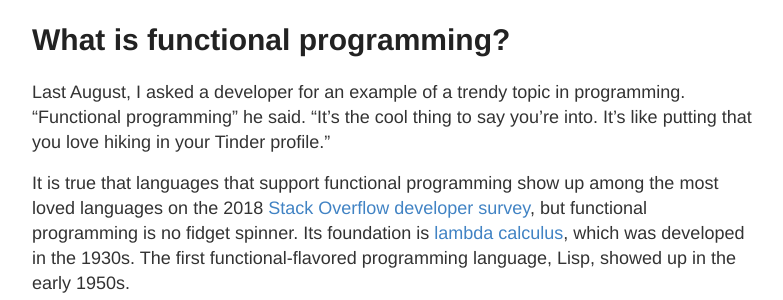
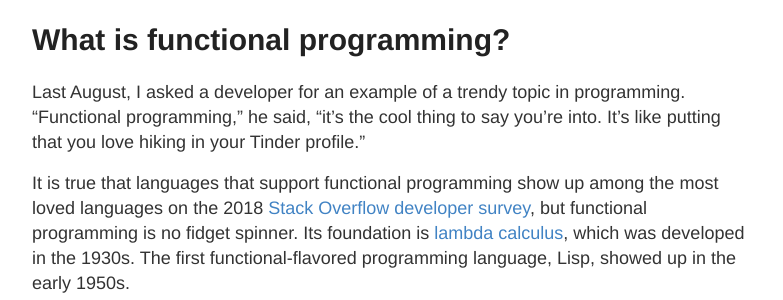
Before and after one commit to mbdebbeler/mbdebbeler.github.io, a Jekyll site: the page built from _posts/2019-09-20-What-Is-Functional-Programming.md, in a window 1280 px wide and 900 px high. Shown: the part 147-447 px from the top of the window, without its empty margins (248-1031 px from the left). Built offline with Jekyll 4.4.1, drawn with Linux system fonts in a browser that asks for light colours.

Commit message:
fix punctuation

```diff
--- a/_posts/2019-09-20-What-Is-Functional-Programming.md
+++ b/_posts/2019-09-20-What-Is-Functional-Programming.md
@@ -4,7 +4,7 @@ author: Monica Debbeler
 title: What is functional programming?
 ---
 
-Last August, I asked a developer for an example of a trendy topic in programming. “Functional programming” he said. “It’s the cool thing to say you’re into. It’s like putting that you love hiking in your Tinder profile."
+Last August, I asked a developer for an example of a trendy topic in programming. “Functional programming,” he said, “it’s the cool thing to say you’re into. It’s like putting that you love hiking in your Tinder profile."
 
 It is true that languages that support functional programming show up among the most loved languages on the 2018 [Stack Overflow developer survey]( https://insights.stackoverflow.com/survey/2019#technology "Stack Overflow Developer Survey"), but functional programming is no fidget spinner. Its foundation is [lambda calculus](https://en.wikipedia.org/wiki/Lambda_calculus
  "Wikipedia | Lambda Calculus"), which was developed in the 1930s. The first functional-flavored programming language, Lisp, showed up in the early 1950s.
```
